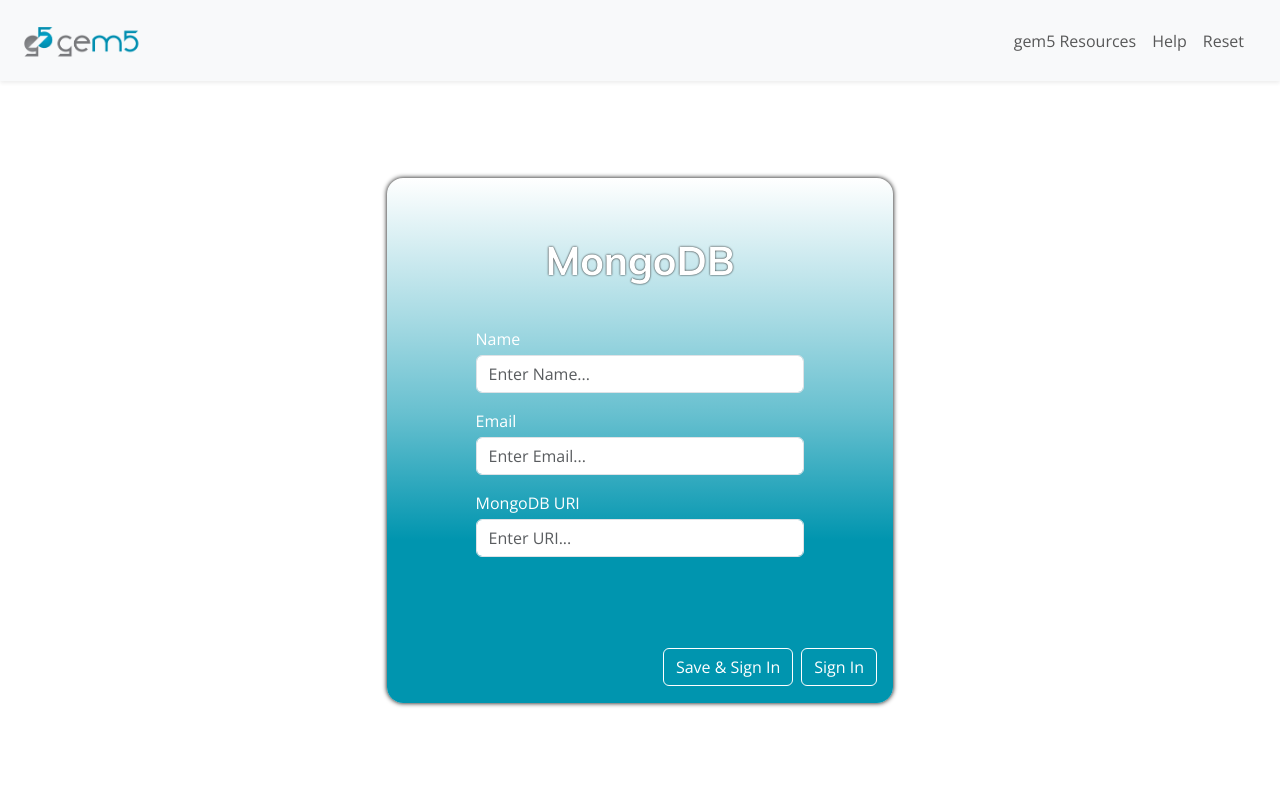
After one commit to Gem5Vision/gem5-resource-manager, a Flask app: template templates/mongoSignIn.html in a window 1280 px wide. The commit adds this page. Run offline with Flask 3, Linux system fonts and the light colour scheme; the template is opened without the code that fills it, so the values that code supplies are empty.

Commit message:
MongoDB Sign In Page

```diff
--- a/static/styles/global.css
+++ b/static/styles/global.css
@@ -3,9 +3,10 @@
 
 
 html, body {
-  min-height: 100vh;
+  height: 100vh;
   margin: 0;
-  overflow: hidden;
+  /* min-height: 100vh; */
+  /* overflow: hidden; */
 }
 
 .btn-outline-primary {
@@ -37,6 +38,10 @@ html, body {
   --bs-btn-active-bg: #fff;
   --bs-btn-active-border-color: #fff;
   --bs-btn-active-shadow: inset 0 3px 5px rgba(0,0,0,.125);
+}
+
+main {
+  height: calc(100vh - 81px);
 }
 
 .main-text-title-bold {
@@ -88,7 +93,7 @@ html, body {
   background: linear-gradient(180deg, rgba(0,149,175,0) 0%, rgba(0,149,175,0.35057773109243695) 27%, rgba(0,149,175,0.5970763305322129) 45%, rgba(0,149,175,1) 69%, rgba(0,149,175,1) 100%);
   border-radius: 1rem;
   box-shadow: 0px 0px 5px black;
-  margin-bottom: 50px;
+  /* margin-bottom: 50px; */
   height: 700px;
   width: 530px;
 }
--- a/templates/base.html
+++ b/templates/base.html
@@ -33,6 +33,9 @@
         </div>
       </div>
     </nav>
+    <main>
+      {% block main %}{% endblock %}
+    </main>
     {% block body %}{% endblock %}
   </body>
 </html>
--- a/templates/index.html
+++ b/templates/index.html
@@ -4,8 +4,8 @@
   <title>Home</title>
 {% endblock %}
 
-{% block body %}
-  <div class="d-flex align-items-center" style="height: 100%;">
+{% block main %}
+  <div class="d-flex align-items-center" style="height: inherit;">
     <div class="container-fluid d-flex justify-content-center" style="max-width: 530px;">
       <div class="d-flex flex-column align-items-center justify-content-center panelContainer">
         <div class="d-flex flex-column align-items-center mb-3">
--- /dev/null
+++ b/templates/mongoSignIn.html
@@ -0,0 +1,33 @@
+{% extends 'base.html' %}
+
+{% block head %}
+  <title>MongoDB SignIn</title>
+{% endblock %}
+
+{% block main %}
+  <div class="d-flex align-items-center" style="height: inherit;">
+    <div class="container-fluid d-flex justify-content-center" style="max-width: 530px;">
+      <div class="d-flex flex-column align-items-center justify-content-around panelContainer" style="height: 525px;">
+        <h2 class="page-title mt-5" style="color: white; text-shadow: 0px 0px 2px black;">MongoDB</h2>
+        <div style="width: 65%;">
+          <form class="form-outline d-flex flex-column mt-3">
+            <label for="name" class="main-text-regular" style="color: white;">Name</label>
+            <input class="form-control mt-1 main-text-regular" type="text" id="name" placeholder="Enter Name..." />
+          </form>
+          <form class="form-outline d-flex flex-column mt-3">
+            <label for="email" class="main-text-regular" style="color: white;">Email</label>
+            <input class="form-control mt-1 main-text-regular" type="text" id="email" placeholder="Enter Email..." />
+          </form>
+          <form class="form-outline d-flex flex-column mt-3">
+            <label for="uri" class="main-text-regular" style="color: white;">MongoDB URI</label>
+            <input class="form-control mt-1 main-text-regular" type="text" id="uri" placeholder="Enter URI..." />
+          </form>
+        </div>
+        <div class="d-flex flex-row align-self-end me-3 mt-5 buttonGroup">
+          <button type="button" id="saveSignIn" class="btn btn-outline-primary-inverted mt-2 mb-2 me-2">Save & Sign In</button>
+          <button type="button" id="signIn" class="btn btn-outline-primary-inverted mt-2 mb-2">Sign In</button>
+        </div>
+      </div>
+    </div>
+  </div>
+{% endblock %}
```
Also changed, not shown: templates/editor.html (+4 -3 lines).
